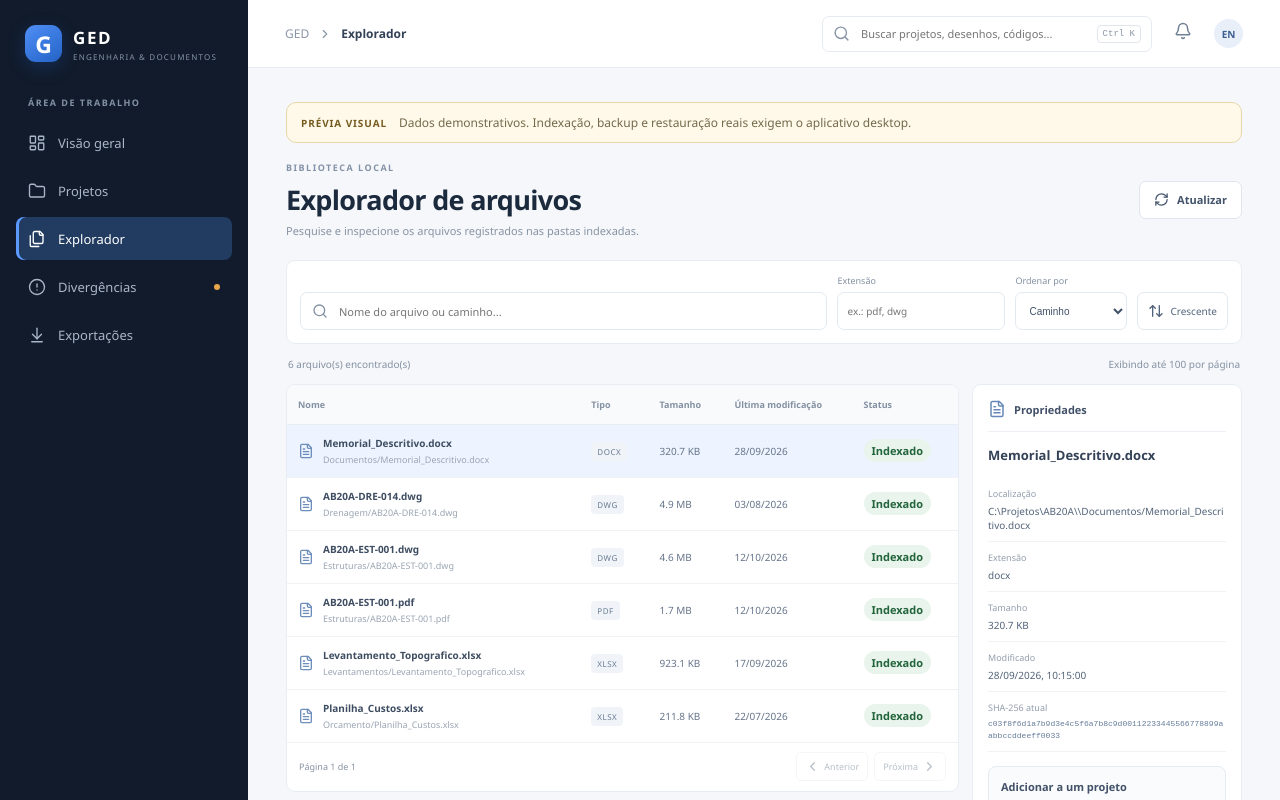
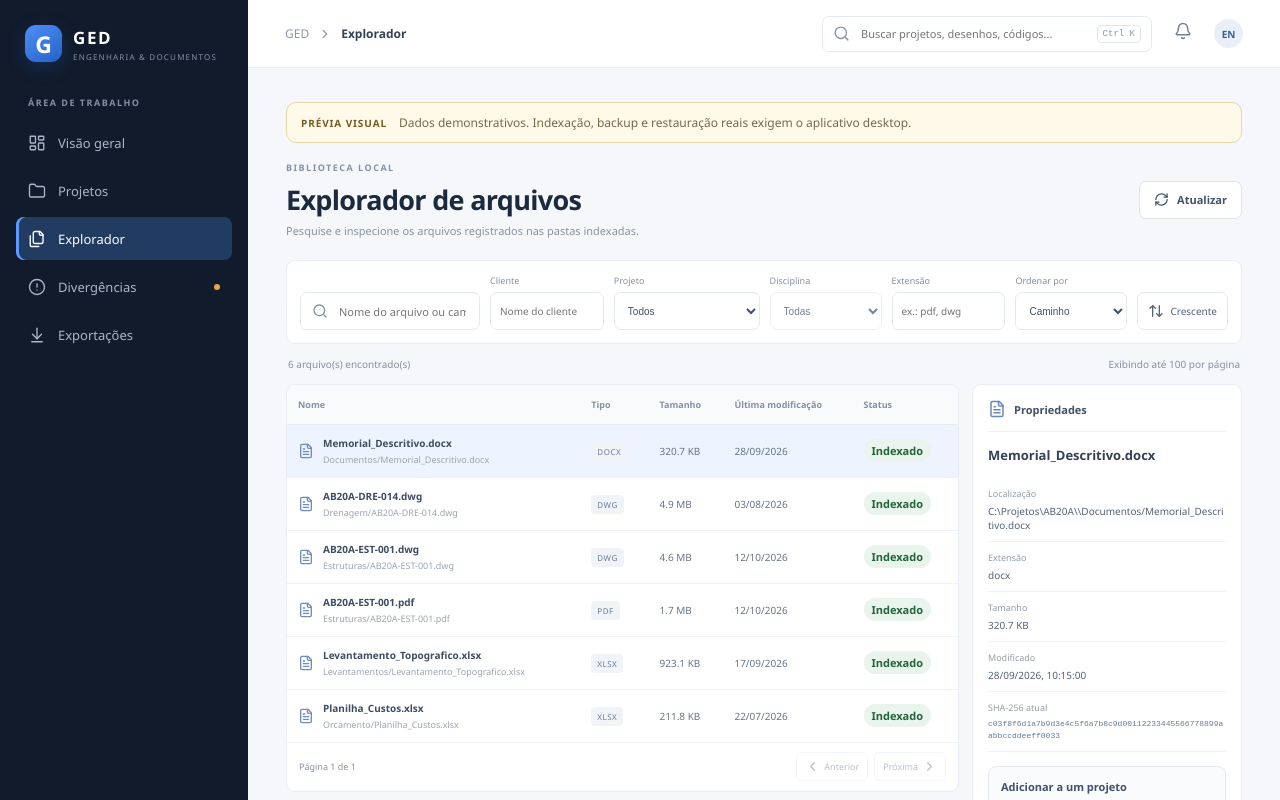
Before and after one commit to Lvc4br/Gerenciador-de-dados, a React (Vite) app in the folder apps/desktop/: page / in a window 1280 px wide. Both pictures are taken after a click on the button "Explorador". Shown: the top 800 px of the page. Built offline with nearby package versions, Linux system fonts and the light colour scheme.

Commit message:
Add client project and discipline filters to library explorer

```diff
--- a/apps/desktop/src/App.tsx
+++ b/apps/desktop/src/App.tsx
@@ -55,6 +55,10 @@ function formatBytes(bytes: number) {
 function ExplorerPanel() {
   const [search, setSearch] = useState('');
   const [extension, setExtension] = useState('');
+  const [clientFilter, setClientFilter] = useState('');
+  const [projectFilter, setProjectFilter] = useState('');
+  const [disciplineFilter, setDisciplineFilter] = useState('');
+  const [disciplineOptions, setDisciplineOptions] = useState<Array<{id:number;code:string;name:string}>>([]);
   const [sortBy, setSortBy] = useState('path');
   const [ascending, setAscending] = useState(true);
   const [page, setPage] = useState(0);
@@ -79,6 +83,14 @@ function ExplorerPanel() {
       .catch(() => setProjectOptions([]));
   }, []);
 
+  useEffect(() => {
+    setDisciplineFilter('');
+    if (!projectFilter) { setDisciplineOptions([]); return; }
+    invoke<Array<{id:number;code:string;name:string}>>('list_project_disciplines', { projectId: Number(projectFilter) })
+      .then(setDisciplineOptions)
+      .catch(() => setDisciplineOptions([]));
+  }, [projectFilter]);
+
   async function linkSelectedFile() {
     if (!selected || !targetProjectId) return;
     setLinking(true); setLinkNotice(''); setError('');
@@ -96,7 +108,10 @@ function ExplorerPanel() {
     setLoading(true); setError('');
     try {
       const result = await invoke<FilePage>('list_files', {
-        search, extension, sortBy, ascending, limit: pageSize, offset: page * pageSize
+        search, extension, client: clientFilter,
+        projectId: projectFilter ? Number(projectFilter) : null,
+        disciplineId: disciplineFilter ? Number(disciplineFilter) : null,
+        sortBy, ascending, limit: pageSize, offset: page * pageSize
       });
       setData(result);
       setSelected(current => current
@@ -106,7 +121,7 @@ function ExplorerPanel() {
     finally { setLoading(false); }
   }
 
-  useEffect(() => { void loadFiles(); }, [search, extension, sortBy, ascending, page]);
+  useEffect(() => { void loadFiles(); }, [search, extension, clientFilter, projectFilter, disciplineFilter, sortBy, ascending, page]);
 
   useEffect(() => {
     let active = true;
@@ -128,6 +143,9 @@ function ExplorerPanel() {
       </div>
       <div className="explorer-toolbar">
         <label className="explorer-search"><Search size={16} /><input value={search} onChange={e => { setSearch(e.target.value); setPage(0); }} placeholder="Nome do arquivo ou caminho..." /></label>
+        <label className="filter-control"><span>Cliente</span><input value={clientFilter} onChange={e => { setClientFilter(e.target.value); setPage(0); }} placeholder="Nome do cliente" /></label>
+        <label className="filter-control"><span>Projeto</span><select value={projectFilter} onChange={e => { setProjectFilter(e.target.value); setPage(0); }}><option value="">Todos</option>{projectOptions.map(project => <option key={project.id} value={project.id}>{project.code} — {project.name}</option>)}</select></label>
+        <label className="filter-control"><span>Disciplina</span><select value={disciplineFilter} onChange={e => { setDisciplineFilter(e.target.value); setPage(0); }} disabled={!projectFilter}><option value="">Todas</option>{disciplineOptions.map(d => <option key={d.id} value={d.id}>{d.code} — {d.name}</option>)}</select></label>
         <label className="filter-control"><span>Extensão</span><input value={extension} onChange={e => { setExtension(e.target.value); setPage(0); }} placeholder="ex.: pdf, dwg" /></label>
         <label className="filter-control"><span>Ordenar por</span><select value={sortBy} onChange={e => setSortBy(e.target.value)}><option value="path">Caminho</option><option value="filename">Nome</option><option value="extension">Extensão</option><option value="size">Tamanho</option><option value="modified">Modificação</option></select></label>
         <button className="sort-button" title="Inverter ordenação" onClick={() => setAscending(value => !value)}><ArrowUpDown size={16} /> {ascending ? 'Crescente' : 'Decrescente'}</button>
```
